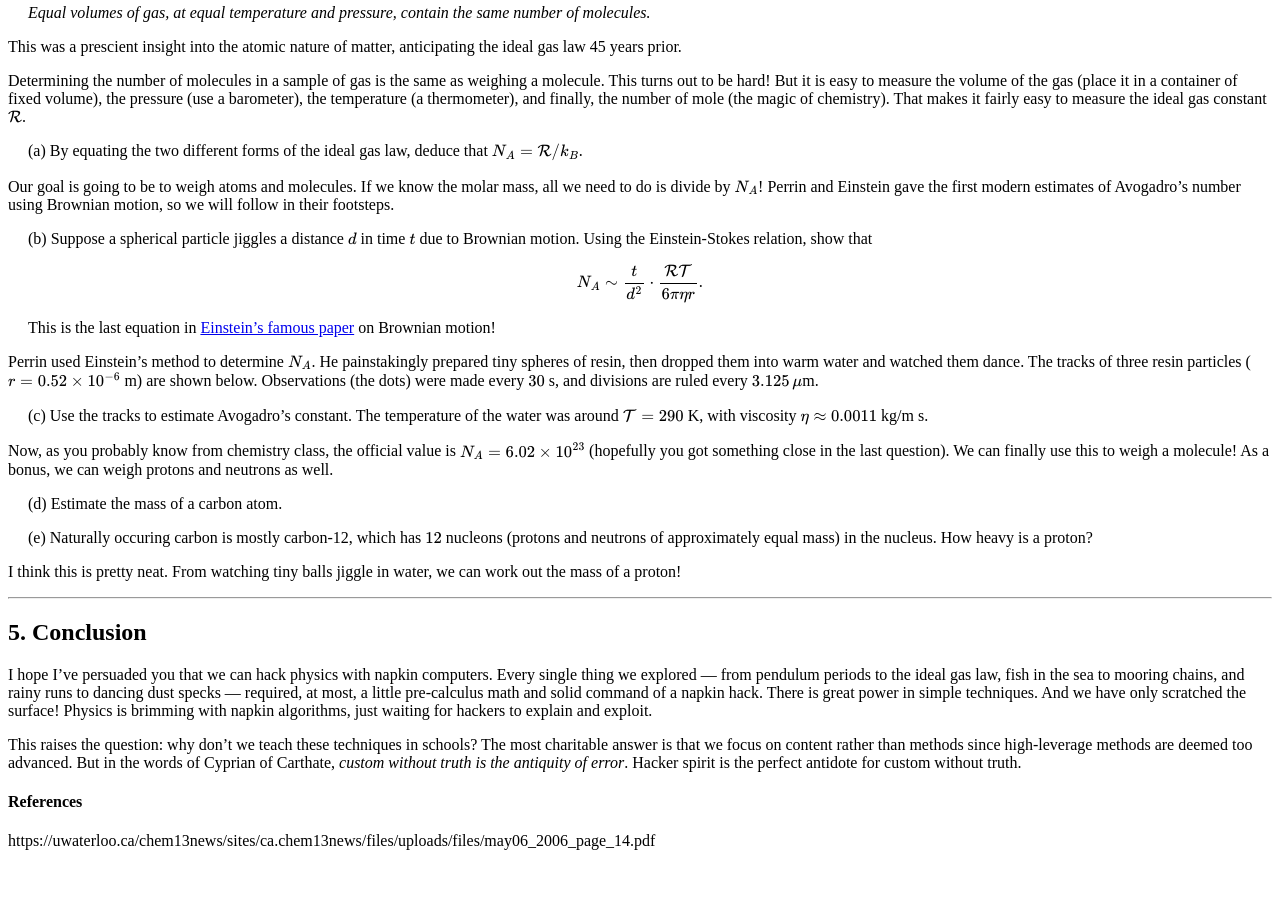
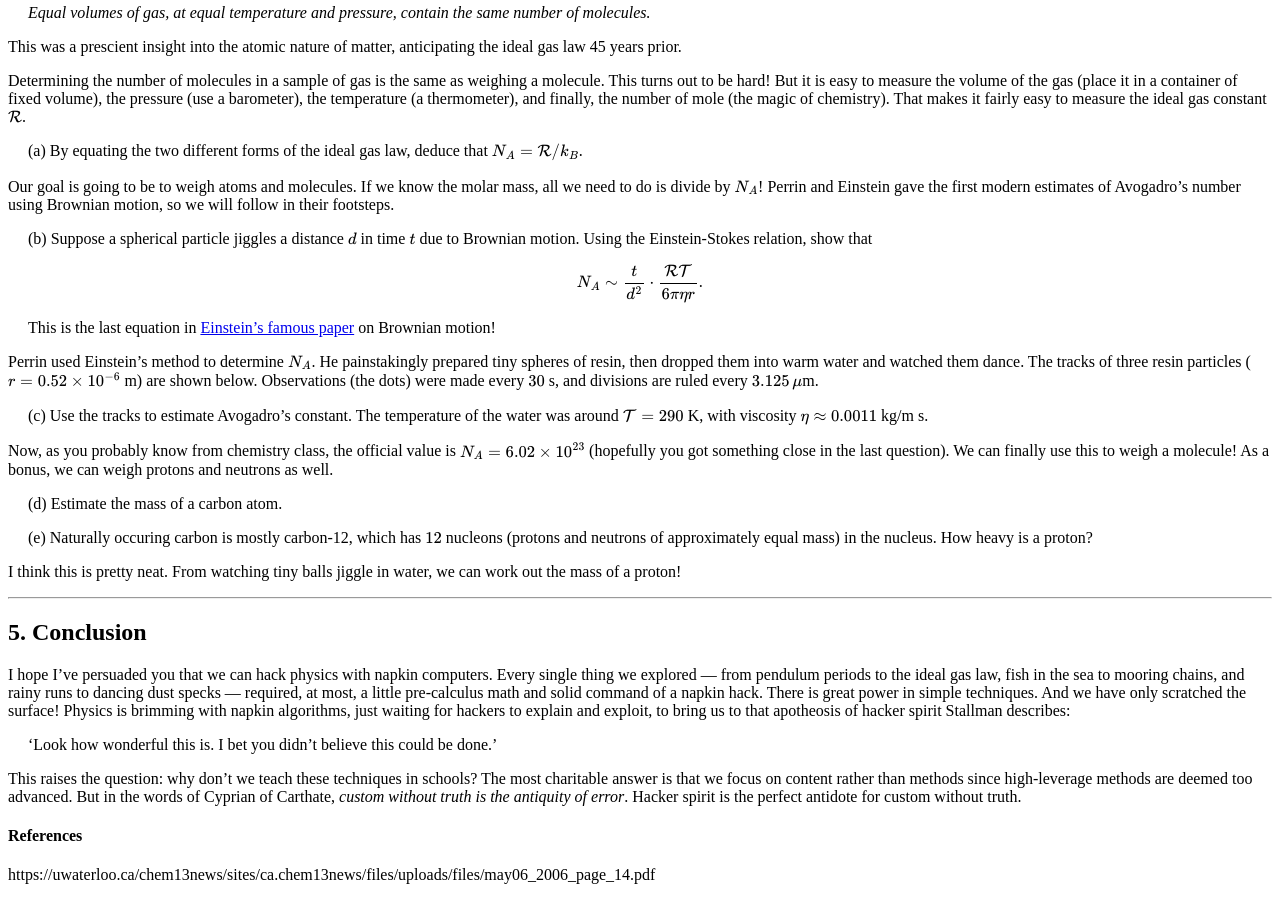
Before and after one commit to hapax/hapax.github.io, a Jekyll site: the page built from assets/simple-physics.md, in a window 1280 px wide and 900 px high, scrolled down 14445 px. Built offline with Jekyll 4.4.1, drawn with Linux system fonts in a browser that asks for light colours; our own code applies the rules of GitHub Pages for plain Markdown files; formulas are drawn with MathJax 3; a script that is not in the unit is left out; before the commit the page ends 15311 px from its top, so only the background shows below that.

Commit message:
Update simple-physics.md

```diff
--- a/assets/simple-physics.md
+++ b/assets/simple-physics.md
@@ -1708,7 +1708,12 @@ most, a little pre-calculus math and solid command of a napkin hack.
 There is great power in simple techniques.
 And we have only scratched the surface!
 Physics is brimming with napkin algorithms, just waiting for hackers
-to explain and exploit.
+to explain and exploit, to bring us to that apotheosis of hacker
+spirit Stallman describes:
+
+<span style="padding-left: 20px; display:block">
+'Look how wonderful this is. I bet you didn't believe this could be done.'
+</span>
 
 This raises the question: why don't we teach these techniques in
 schools?
```
